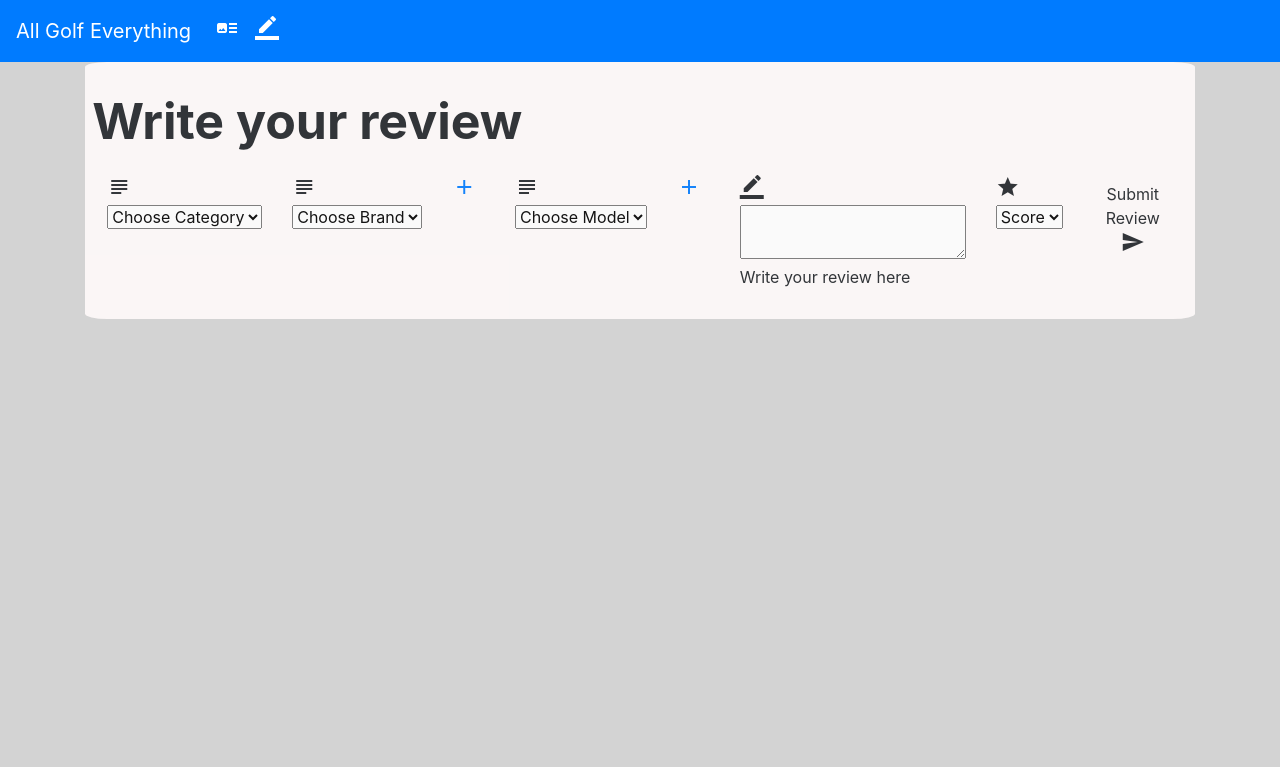
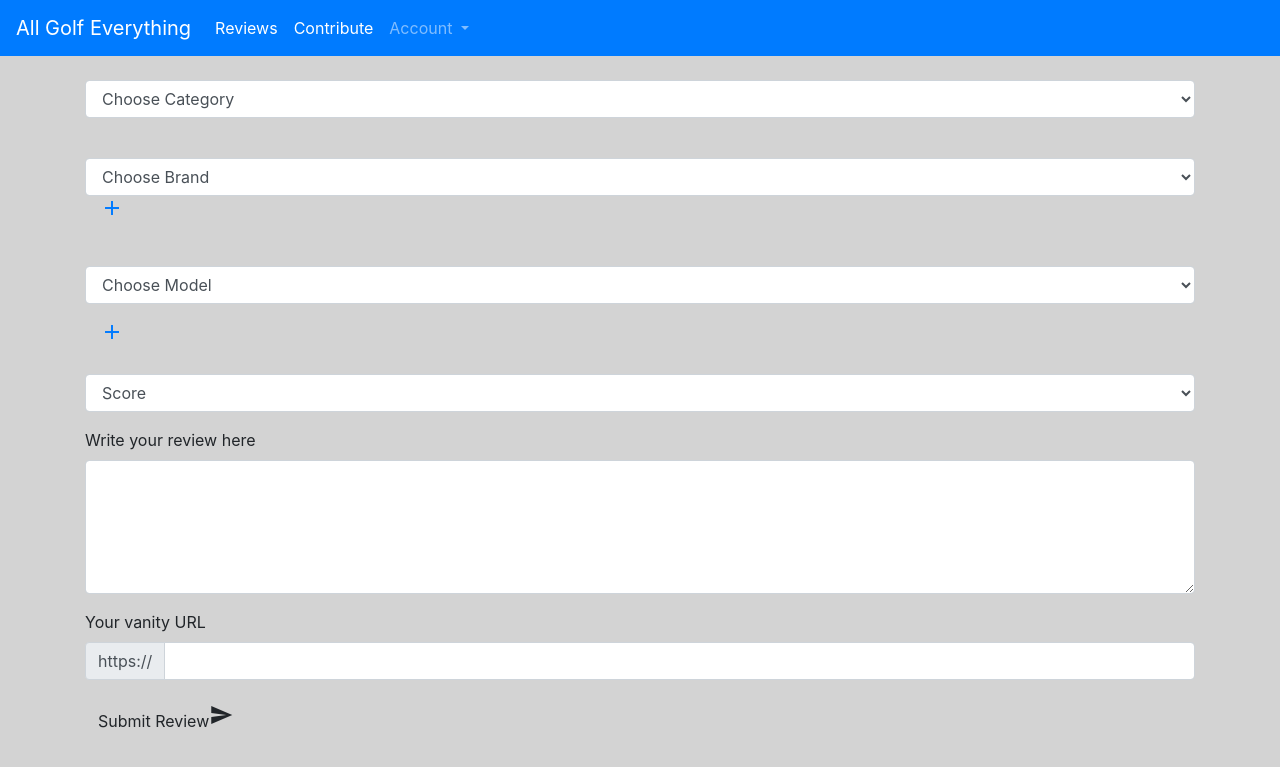
Before and after one commit to martingr1/allgolfeverything, a Flask app: page /add_review in a window 1280 px wide. Shown: the top 767 px of the page. Run offline with Flask 2, Linux system fonts and the light colour scheme; data that the repository does not hold is empty; some libraries are stand-ins or nearby versions; some web fonts are replaced.

Commit message:
restyled form on write.html

```diff
--- a/templates/write.html
+++ b/templates/write.html
@@ -1,57 +1,59 @@
 {% extends 'base.html' %} {% block content %}
 <nav class="navbar navbar-expand-lg navbar-dark bg-primary">
-	<a class="navbar-brand">All Golf Everything</a>
+	<a class="navbar-brand" href="{{url_for('get_index')}}">All Golf Everything</a>
 	<button class="navbar-toggler" type="button" data-toggle="collapse" data-target="#navbarSupportedContent" aria-controls="navbarSupportedContent" aria-expanded="false" aria-label="Toggle navigation">
     <span class="navbar-toggler-icon"></span>
   </button>
 	<div class="collapse navbar-collapse" id="navbarSupportedContent">
 		<ul class="navbar-nav mr-auto">
 			<li class="nav-item active">
-				<a class="nav-link" href="{{url_for('get_reviews')}}"><i class="material-icons">art_track</i></a>
+				<a class="nav-link" href="{{url_for('get_reviews')}}">Reviews<span class="sr-only">(current)</span></a>
 			</li>
 			<li class="nav-item active">
-				<a class="nav-link" href="{{url_for('add_review')}}"><i class="material-icons">border_color</i></a>
+				<a class="nav-link"
+					href="{{url_for('add_review')}}">Contribute<span class="sr-only">(current)</span></a>
+			</li>
+			<li class="nav-item dropdown">
+				<a class="nav-link dropdown-toggle mr-sm-2" href="#" id="navbarDropdown" role="button"
+					data-toggle="dropdown" aria-haspopup="true" aria-expanded="false">
+					Account
+				</a>
+				<div class="dropdown-menu" aria-labelledby="navbarDropdown">
+					<a class="dropdown-item" href="{{url_for('logout')}}">Logout</a>
+				</div>
 			</li>
 		</ul>
+	</div>
 </nav>
 
+<form>
 	<div class="container">
-	<div class="content-wrapper">
-		<div class="row wrapper-heading">
-			<p class="">Write your review</p>
-		</div>
-		<div class="row">
-			<form action="{{url_for('insert_review')}}" method="POST" class="col s12">
-				<div class="row">
-					<div class="input-field col s8">
-						<i class="material-icons prefix">subject</i>
-						<select id="category" name="category_name">
+		<div class="form-group">
+			<label for="Choose Category"></label>
+			<select class = "form-control" id="category" name="category_name">
        <option value="" disabled selected>Choose Category</option>
                 {% for category in category %}
                         <option value="{{category.category_name}}">{{category.category_name}}</option>
                     {% endfor %}
     </select>
 		</div>
-
-					<div class="input-field col s8">
-						<i class="material-icons prefix">subject</i>
-						<select id="brand" name="brand_name">
+		<div class="form-group">
+			<label for="Choose Brand"></label>
+			<select class = "form-control" id="brand" name="brand_name">
         <option value="" disabled selected>Choose Brand</option>
                 {% for brands in brands %}
                         <option value="{{brands.brand_name}}">{{brands.brand_name}}</option>
                     {% endfor %}
     </select>
-					</div>
 			<div class="col s4">
-						<a class="btn-floating btn-large waves-effect waves-light teal modal-trigger"
-							href="#brandmodal">
+				<a class="btn-floating btn-large waves-effect waves-light teal modal-trigger" href="#brandmodal">
 					<i class="material-icons">add</i>
 				</a>
 			</div>
-
-					<div class="input-field col s8">
-						<i class="material-icons prefix">subject</i>
-						<select id="model" name="model_name">
+		</div>
+		<div class="form-group">
+			<label for="Choose Model"></label>
+			<select class = "form-control" id="model" name="model_name">
         <option value="" disabled selected>Choose Model</option>
                 {% for models in models %}
                         <option value="{{models.model_name}}">{{models.model_name}}</option>
@@ -59,37 +61,36 @@
                 </select>
 		</div>
 		<div class="col s4">
-						<a class="btn-floating btn-large waves-effect waves-light teal modal-trigger"
-							href="#modelmodal">
+			<a class="btn-floating btn-large waves-effect waves-light teal modal-trigger" href="#brandmodal">
 				<i class="material-icons">add</i>
 			</a>
 		</div>
-
-					<div class="input-field col s8">
-						<i class="material-icons prefix">border_color</i>
-						<textarea name="review_text" type="text" id="review" class="materialize-textarea"></textarea>
-						<label for="review_text">Write your review here</label>
-					</div>
-
-					<div class="input-field col s8">
-						<i class="material-icons prefix">star</i>
-						<select id="score" name="score">
+		<div class="form-group">
+			<label for="Choose Model"></label>
+			<select class = "form-control" id="score" name="score">
         <option value="" disabled selected>Score</option>
                 {% for score in score %}
                         <option value="{{score.score}}">{{score.score}}</option>
                     {% endfor %}
                 </select>
 		</div>
-
-					<div class="col s8">
+		<div class="form-group">
+			<label for="exampleFormControlTextarea1">Write your review here</label>
+			<textarea name="review_text" class="form-control" id="exampleFormControlTextarea1" rows="5"></textarea>
+		</div>
+		<label for="basic-url">Your vanity URL</label>
+		<div class="input-group mb-3">
+			<div class="input-group-prepend">
+				<span class="input-group-text" id="basic-addon3">https://</span>
+			</div>
+			<input type="text" name="image_url" class="form-control" id="basic-url" aria-describedby="basic-addon3">
+</div>
+			<div class="col-sm8">
 				<button class="btn waves-effect waves-light" type="submit">Submit Review<i class="material-icons right">send</i>
                 </button>
 			</div>
 		</div>
 </form>
-		</div>
-	</div>
-</div>
 
 <div id="brandmodal" class="modal">
 	<div class="modal-content">
```
Also changed, not shown: static/images/golf_image.jpg (added). Lines whose indentation alone changed are shown as unchanged.
